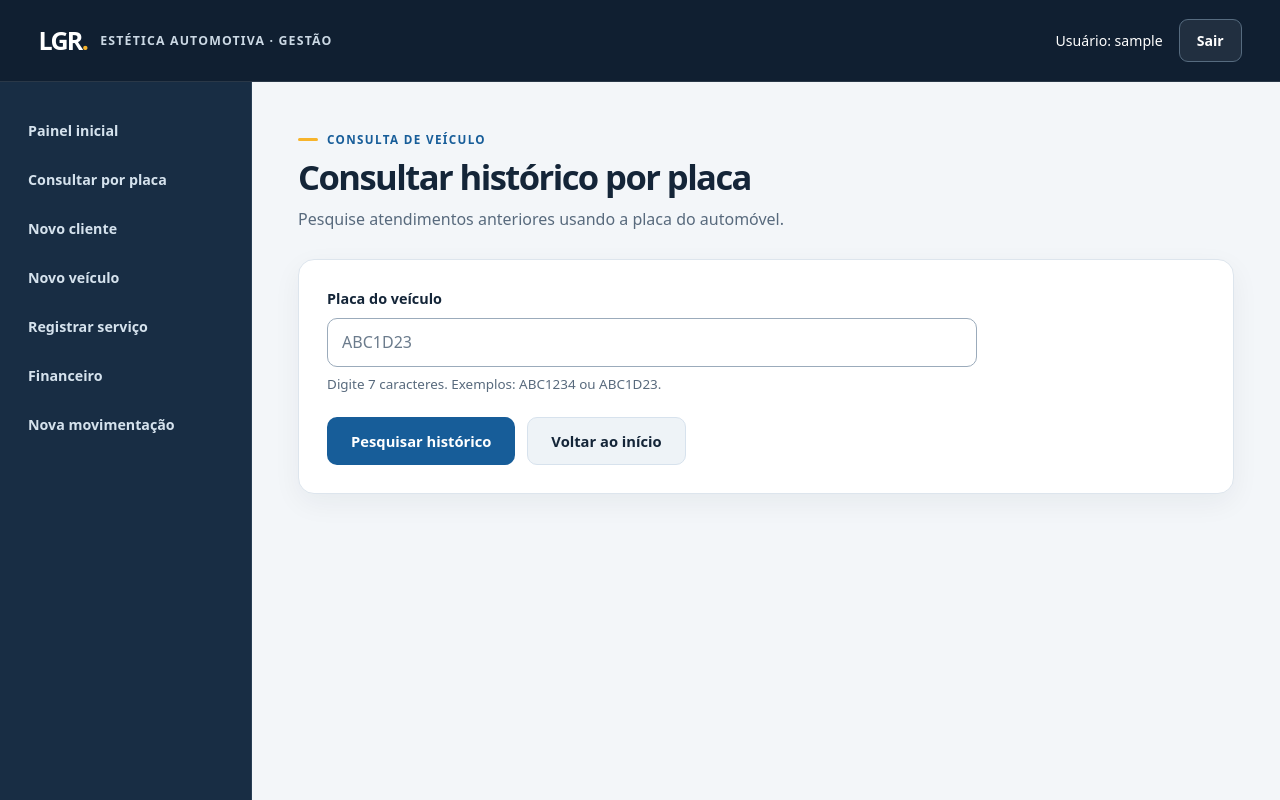
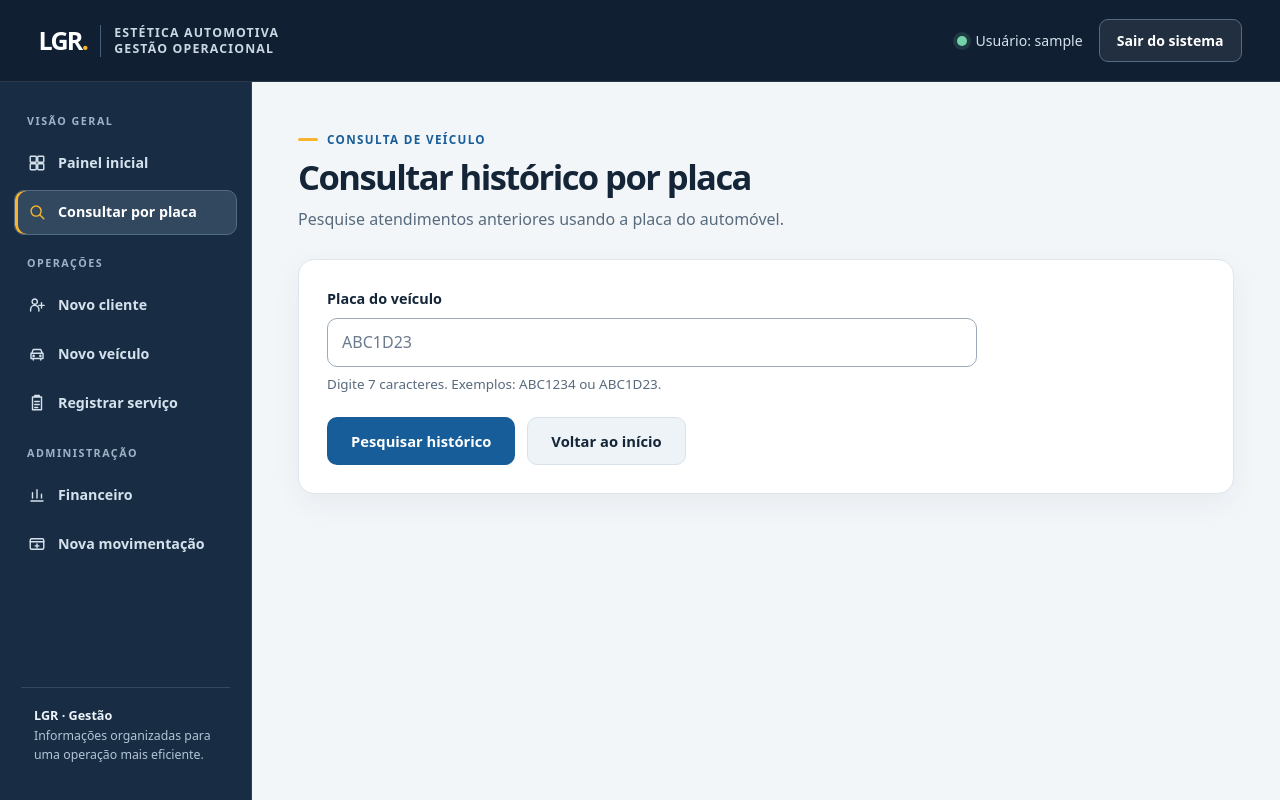
Before and after one commit to paola-facchin/lgr-estetica-automotiva-mvp, a Django app: page /consulta/ in a window 1280 px wide. Run offline with Django 5.2, Linux system fonts and the light colour scheme; the visitor is signed in with stand-in values (Sample User, id 1); parts of the project's set-up code (start-up, migrations or seed data) failed here and were passed over.

Commit message:
ui: reorganiza cabecalho, menu com icones e pagina ativa

```diff
--- a/core/templates/core/base.html
+++ b/core/templates/core/base.html
@@ -1,8 +1,86 @@
-{% load static %}<!doctype html>
-<html lang="pt-BR"><head><meta charset="utf-8"><meta name="viewport" content="width=device-width,initial-scale=1">
-<title>{% block title %}LGR Gestão{% endblock %}</title><link rel="stylesheet" href="{% static 'core/style.css' %}"></head>
-<body><a class="skip-link" href="#conteudo">Pular para conteúdo</a>
-<header class="topo"><div class="brand"><strong>LGR</strong><span>Estética Automotiva · Gestão</span></div>
-{% if user.is_authenticated %}<div class="usuario"><span>Usuário: {{ user.username }}</span><form method="post" action="{% url 'logout' %}">{% csrf_token %}<button class="link-claro" type="submit">Sair</button></form></div>{% endif %}</header>
-<div class="estrutura">{% if user.is_authenticated %}<nav class="menu" aria-label="Menu principal"><a href="{% url 'inicio' %}">Painel inicial</a><a href="{% url 'consulta' %}">Consultar por placa</a><a href="{% url 'cliente_novo' %}">Novo cliente</a><a href="{% url 'veiculo_novo' %}">Novo veículo</a><a href="{% url 'servico_novo' %}">Registrar serviço</a>{% if perms.core.view_movimentacaofinanceira %}<a href="{% url 'financeiro_resumo' %}">Financeiro</a>{% endif %}{% if perms.core.add_movimentacaofinanceira %}<a href="{% url 'financeiro_novo' %}">Nova movimentação</a>{% endif %}</nav>{% endif %}
-<main id="conteudo">{% if messages %}<div role="status" aria-live="polite">{% for message in messages %}<p class="aviso {{ message.tags }}">{{ message }}</p>{% endfor %}</div>{% endif %}{% block content %}{% endblock %}</main></div></body></html>
+{% load static %}
+<!doctype html>
+<html lang="pt-BR">
+<head>
+  <meta charset="utf-8">
+  <meta name="viewport" content="width=device-width, initial-scale=1">
+  <meta name="theme-color" content="#101f31">
+  <meta name="description" content="LGR Estética Automotiva — gestão de clientes, veículos e serviços.">
+  <title>{% block title %}LGR Gestão{% endblock %}</title>
+  <link rel="stylesheet" href="{% static 'core/style.css' %}">
+</head>
+<body>
+  <a class="skip-link" href="#conteudo">Pular para conteúdo</a>
+  <header class="topo">
+    <a href="{% url 'inicio' %}" class="brand" aria-label="LGR Estética Automotiva, painel inicial">
+      <strong aria-hidden="true">LGR</strong>
+      <span class="brand-line" aria-hidden="true"></span>
+      <span>Estética Automotiva<br>Gestão operacional</span>
+    </a>
+    {% if user.is_authenticated %}
+    <div class="usuario">
+      <span class="usuario-nome">Usuário: {{ user.username }}</span>
+      <form method="post" action="{% url 'logout' %}">
+        {% csrf_token %}
+        <button class="link-claro" type="submit">Sair do sistema</button>
+      </form>
+    </div>
+    {% endif %}
+  </header>
+
+  <div class="estrutura">
+    {% if user.is_authenticated %}
+    <nav class="menu" aria-label="Menu principal">
+      <p class="menu-grupo">Visão geral</p>
+      <a href="{% url 'inicio' %}" {% if request.resolver_match.url_name == 'inicio' %}aria-current="page"{% endif %}>
+        <svg class="nav-icon" viewBox="0 0 24 24" aria-hidden="true"><rect x="3" y="3" width="8" height="8" rx="1"/><rect x="13" y="3" width="8" height="8" rx="1"/><rect x="3" y="13" width="8" height="8" rx="1"/><rect x="13" y="13" width="8" height="8" rx="1"/></svg>
+        Painel inicial
+      </a>
+      <a href="{% url 'consulta' %}" {% if request.resolver_match.url_name == 'consulta' or request.resolver_match.url_name == 'historico' %}aria-current="page"{% endif %}>
+        <svg class="nav-icon" viewBox="0 0 24 24" aria-hidden="true"><circle cx="10.8" cy="10.8" r="6.7"/><path d="m16 16 5 5"/></svg>
+        Consultar por placa
+      </a>
+      <p class="menu-grupo">Operações</p>
+      <a href="{% url 'cliente_novo' %}" {% if request.resolver_match.url_name == 'cliente_novo' %}aria-current="page"{% endif %}>
+        <svg class="nav-icon" viewBox="0 0 24 24" aria-hidden="true"><circle cx="9" cy="7.5" r="3.5"/><path d="M3.5 20v-2a5.5 5.5 0 0 1 11 0v2M18 9v7m-3.5-3.5h7"/></svg>
+        Novo cliente
+      </a>
+      <a href="{% url 'veiculo_novo' %}" {% if request.resolver_match.url_name == 'veiculo_novo' %}aria-current="page"{% endif %}>
+        <svg class="nav-icon" viewBox="0 0 24 24" aria-hidden="true"><path d="m5 11 2-5h10l2 5M4 11h16v7H4zM7 18v2m10-2v2"/><circle cx="7.5" cy="14.5" r=".75"/><circle cx="16.5" cy="14.5" r=".75"/></svg>
+        Novo veículo
+      </a>
+      <a href="{% url 'servico_novo' %}" {% if request.resolver_match.url_name == 'servico_novo' %}aria-current="page"{% endif %}>
+        <svg class="nav-icon" viewBox="0 0 24 24" aria-hidden="true"><path d="M6 4h12v17H6zM9 4V2h6v2m-6 6h6m-6 4h6m-6 4h4"/></svg>
+        Registrar serviço
+      </a>
+      {% if perms.core.view_movimentacaofinanceira or perms.core.add_movimentacaofinanceira %}
+      <p class="menu-grupo">Administração</p>
+      {% endif %}
+      {% if perms.core.view_movimentacaofinanceira %}
+      <a href="{% url 'financeiro_resumo' %}" {% if request.resolver_match.url_name == 'financeiro_resumo' %}aria-current="page"{% endif %}>
+        <svg class="nav-icon" viewBox="0 0 24 24" aria-hidden="true"><path d="M4 20h16M6 16V9m6 7V5m6 11v-5"/></svg>
+        Financeiro
+      </a>
+      {% endif %}
+      {% if perms.core.add_movimentacaofinanceira %}
+      <a href="{% url 'financeiro_novo' %}" {% if request.resolver_match.url_name == 'financeiro_novo' %}aria-current="page"{% endif %}>
+        <svg class="nav-icon" viewBox="0 0 24 24" aria-hidden="true"><rect x="3" y="5" width="18" height="14" rx="2"/><path d="M3 9h18m-9 3v5m-2.5-2.5h5"/></svg>
+        Nova movimentação
+      </a>
+      {% endif %}
+      <div class="menu-nota"><strong>LGR · Gestão</strong>Informações organizadas para uma operação mais eficiente.</div>
+    </nav>
+    {% endif %}
+    <main id="conteudo" tabindex="-1">
+      {% if messages %}
+      <div role="status" aria-live="polite">
+        {% for message in messages %}
+        <p class="aviso {{ message.tags }}">{{ message }}</p>
+        {% endfor %}
+      </div>
+      {% endif %}
+      {% block content %}{% endblock %}
+    </main>
+  </div>
+</body>
+</html>
```
